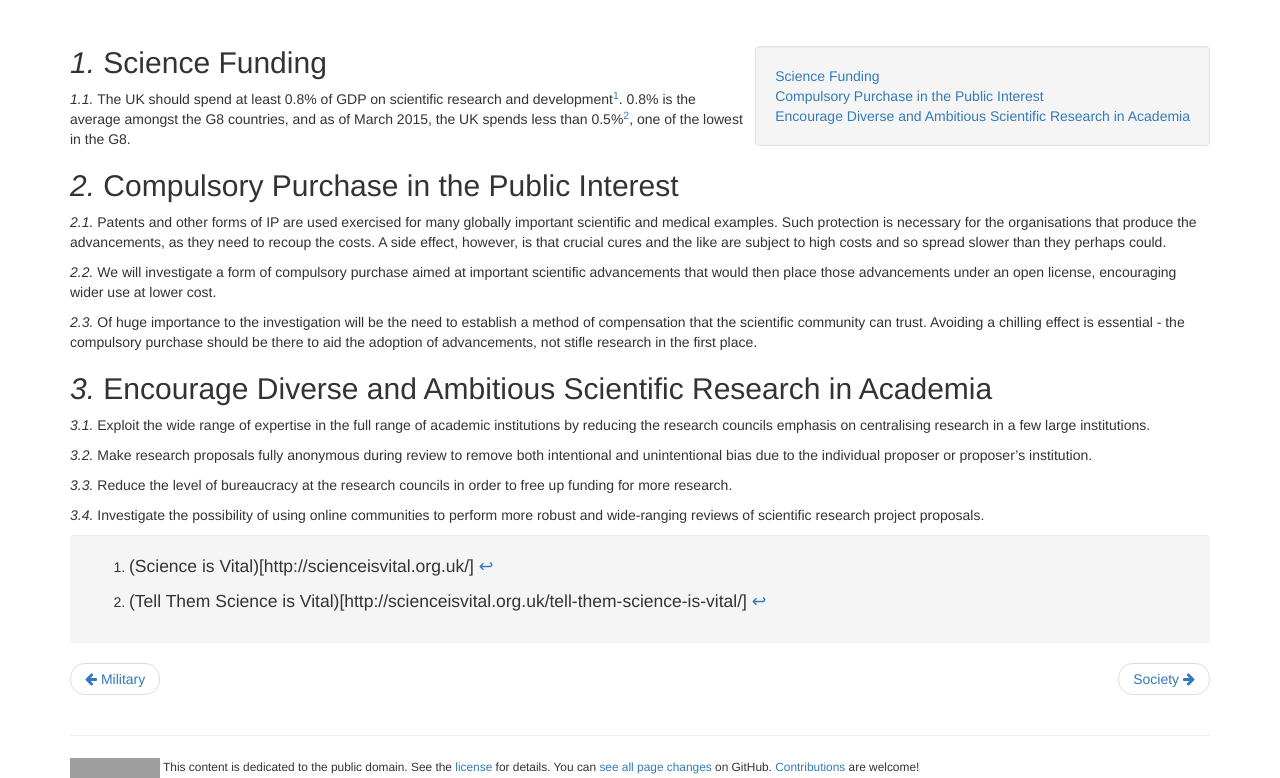
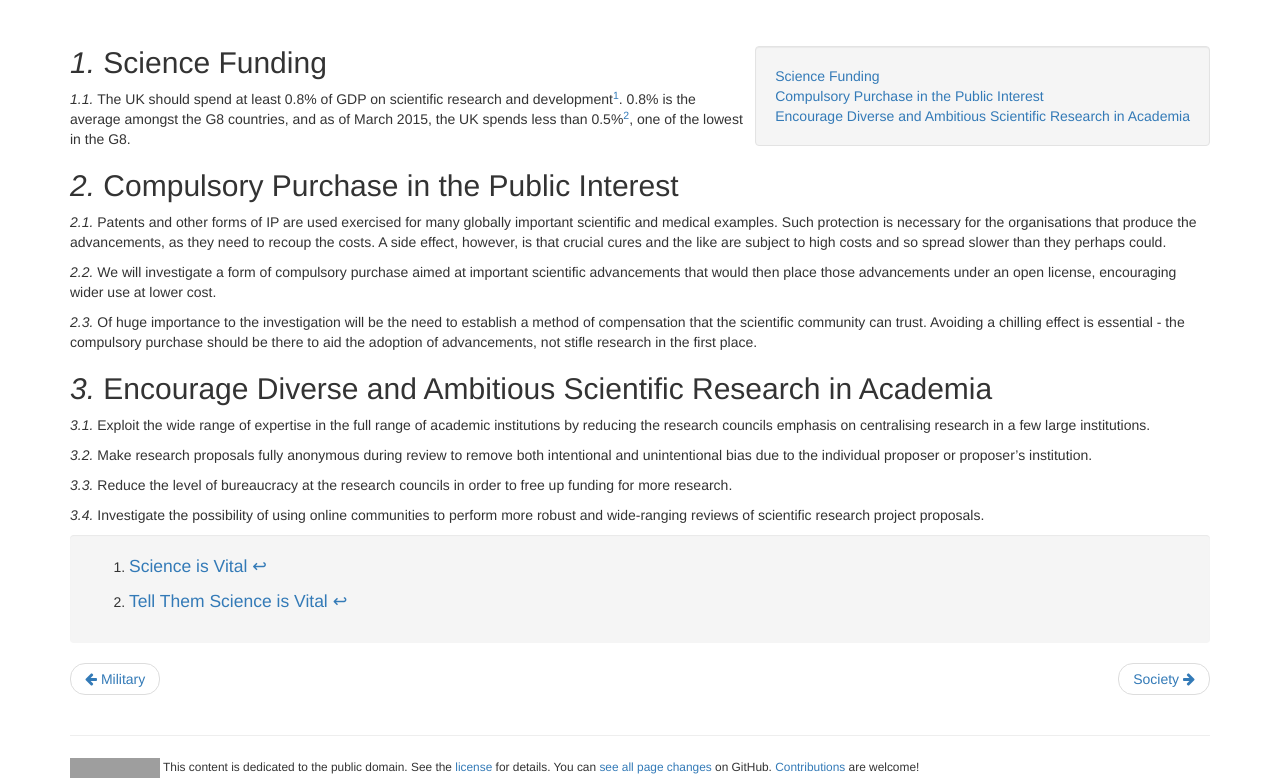
Before and after one commit to openpolitics/manifesto, a Jekyll site: the page built from manifesto/science.md, in a window 1280 px wide and 1012 px high, cut to the strip 234-1012 px from the top of the window. Built offline with Jekyll 4.4.1, drawn with Linux system fonts in a browser that asks for light colours; nearby versions of some CDN libraries; grey boxes are pictures that could not be loaded.

Commit message:
Fix links

```diff
--- a/manifesto/science.md
+++ b/manifesto/science.md
@@ -26,5 +26,5 @@ Reduce the level of bureaucracy at the research councils in order to free up fun
 
 Investigate the possibility of using online communities to perform more robust and wide-ranging reviews of scientific research project proposals.
 
-[^1]: (Science is Vital)[http://scienceisvital.org.uk/]
-[^2]: (Tell Them Science is Vital)[http://scienceisvital.org.uk/tell-them-science-is-vital/]
+[^1]: [Science is Vital](http://scienceisvital.org.uk/)
+[^2]: [Tell Them Science is Vital](http://scienceisvital.org.uk/tell-them-science-is-vital/)
```
